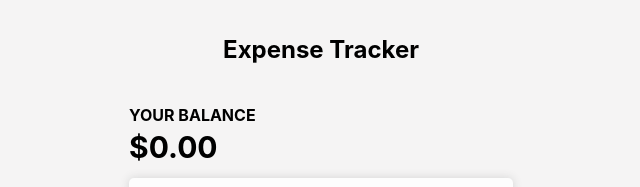
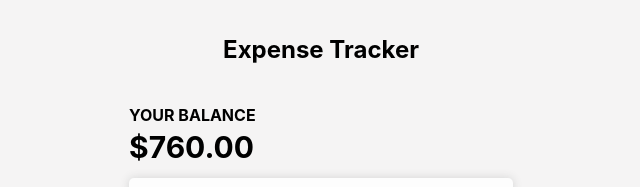
Before and after one commit to amin-aoka/Expense-Tracker, a React (Create React App) app: page / in a window 1280 px wide. Shown: the top 187 px of the page, without its empty margins (319-959 px from the left). Built offline with nearby package versions, Linux system fonts and the light colour scheme.

Commit message:
balance done

```diff
--- a/src/App.js
+++ b/src/App.js
@@ -1,4 +1,4 @@
-import { useState } from 'react';
+import { useState, useEffect } from 'react';
 import './App.css';
 import Header from './Components/Header.js';
 import Balance from './Components/Balance.js';
@@ -31,16 +31,21 @@ function App() {
   const addTransaction = (transaction)=>{
     const id= Math.floor(Math.random() *1000) +1;
     const newTransaction = {id, ...transaction};
-    setTransactions([...transactions, newTransaction]);
-  }
+    setTransactions([...transactions, newTransaction]) ;
+   }
+
+
   const onRemove = (id)=>{
    setTransactions( transactions.filter((transaction)=>transaction.id !== id))
   }
 
+  let amount =0;
+   transactions.map((item)=>amount += parseFloat(item.amount) )
+
   return (
     <div className="container">
       <Header/>
-      <Balance/>
+      <Balance balance={amount}/>
       <IncomeExpenses income ={income} expense={expense}/>
       <Transactions transactions={transactions} onClick ={onRemove}/>
       <Add onAdd = {addTransaction}/>
--- a/src/Components/Balance.js
+++ b/src/Components/Balance.js
@@ -1,8 +1,8 @@
-const Balance =  ()=>{
+const Balance =  ({balance})=>{
     return(
         <div className="balance">
           <p style = {{fontWeight:"bold"}}>YOUR BALANCE</p>
-          <p style= {{fontWeight:"bold", fontSize : "30px"}} id="balance"> $0.00</p>
+          <p style= {{fontWeight:"bold", fontSize : "30px"}} id="balance"> ${balance.toFixed(2)}</p>
         </div>
     )
 }
```
